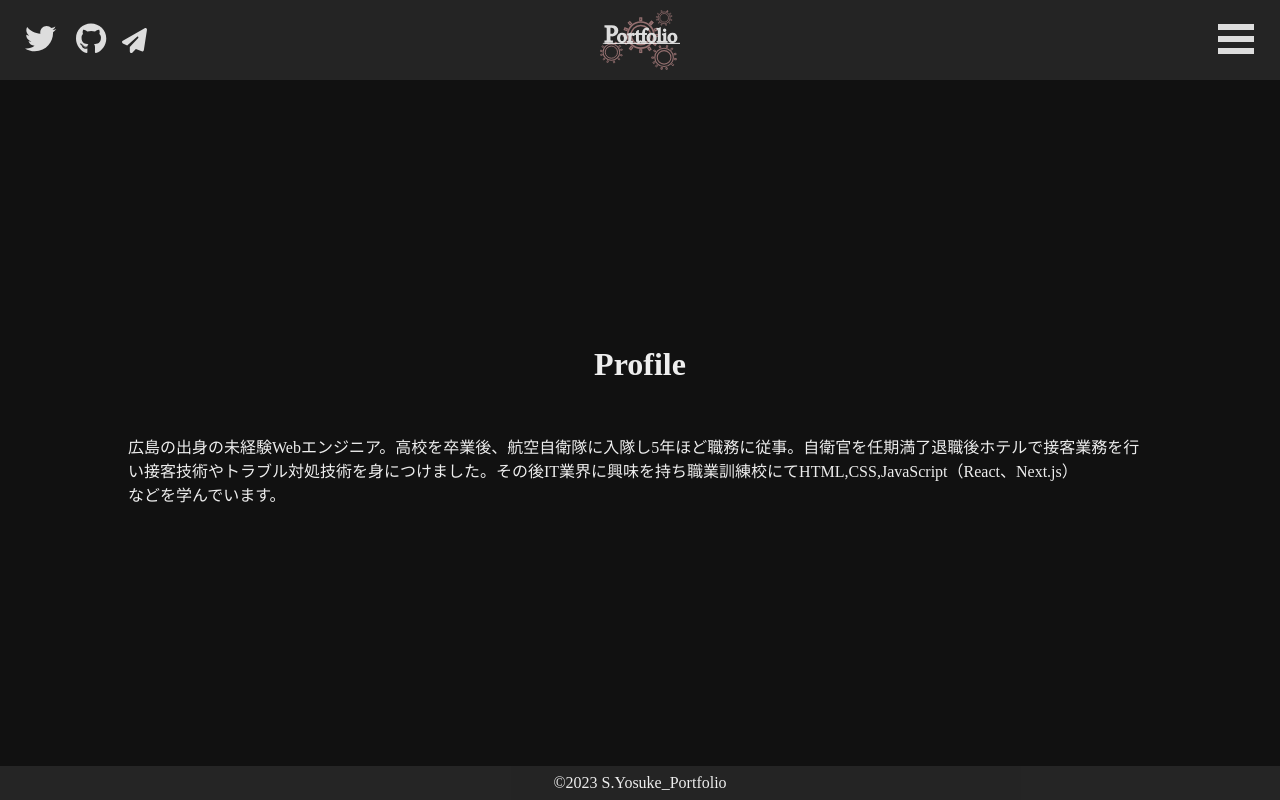
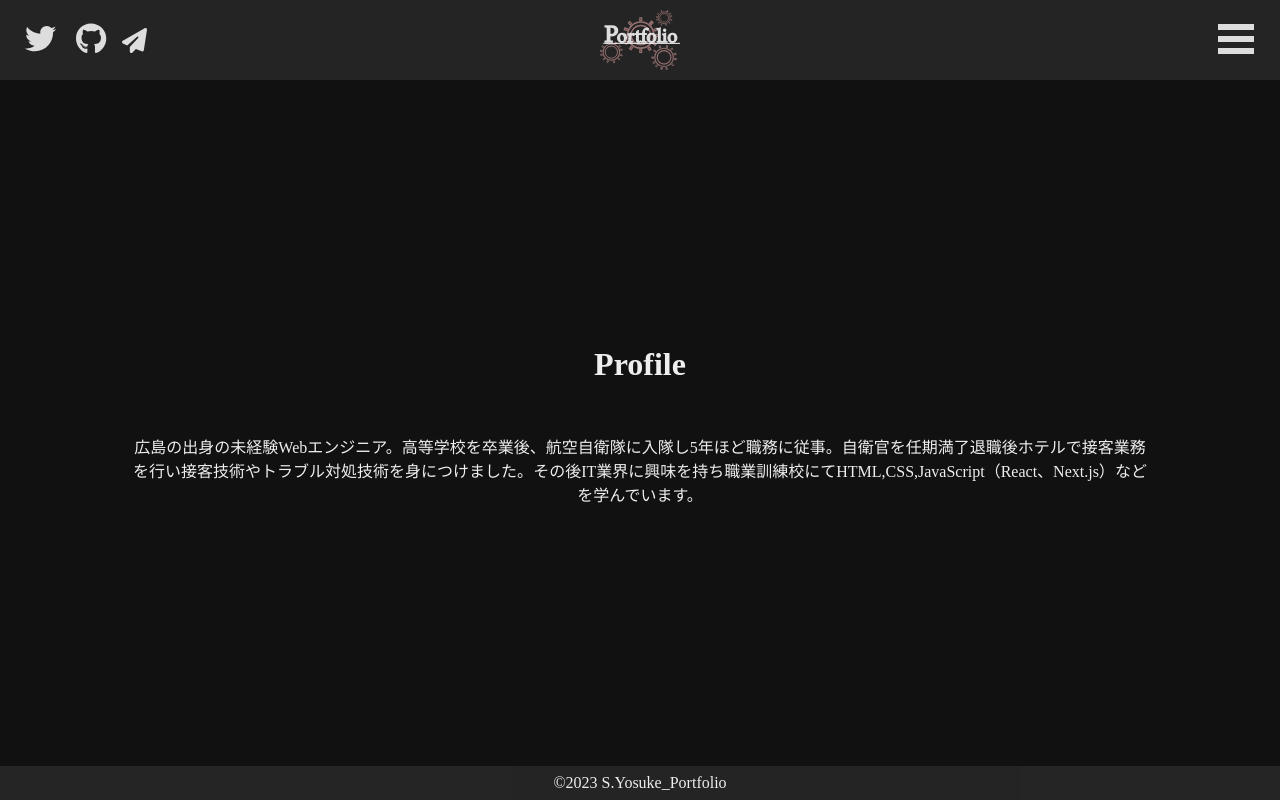
Before and after one commit to YosukeSusuki/portfolio, a Next.js app: page /ProfilePage in a window 1280 px wide. Built offline with nearby package versions, Linux system fonts and the light colour scheme.

Commit message:
レスポンシブを修正

```diff
--- a/components/layoutCmp/mainCmp/mainList/Profile.js
+++ b/components/layoutCmp/mainCmp/mainList/Profile.js
@@ -5,9 +5,10 @@ export default function Profile(props) {
       <h2>Profile</h2>
       <p>
         <span>広島の出身の未経験Webエンジニア。</span>
-        <span>高校を卒業後、航空自衛隊に入隊し5年ほど職務に従事。自衛官を任期満了退職後</span>
+        <span>高等学校を卒業後、航空自衛隊に入隊し5年ほど職務に従事。自衛官を任期満了退職後</span>
         <span>ホテルで接客業務を行い接客技術やトラブル対処技術を身につけました。</span>
-        <span>その後IT業界に興味を持ち職業訓練校にてHTML,CSS,JavaScript（React、Next.js）<br />などを学んでいます。</span>
+        <span>その後IT業界に興味を持ち職業訓練校にてHTML,CSS,JavaScript（React、Next.js）</span>
+        <span>などを学んでいます。</span>
       </p>
     </section>
   )
--- a/styles/style.css
+++ b/styles/style.css
@@ -213,6 +213,10 @@ section a:hover {
 ###################################################################################################################*/
 .profileWrap {
   height: 100vh;
+}
+
+.profileWrap p {
+  text-align: center;
 }
 
 
```
